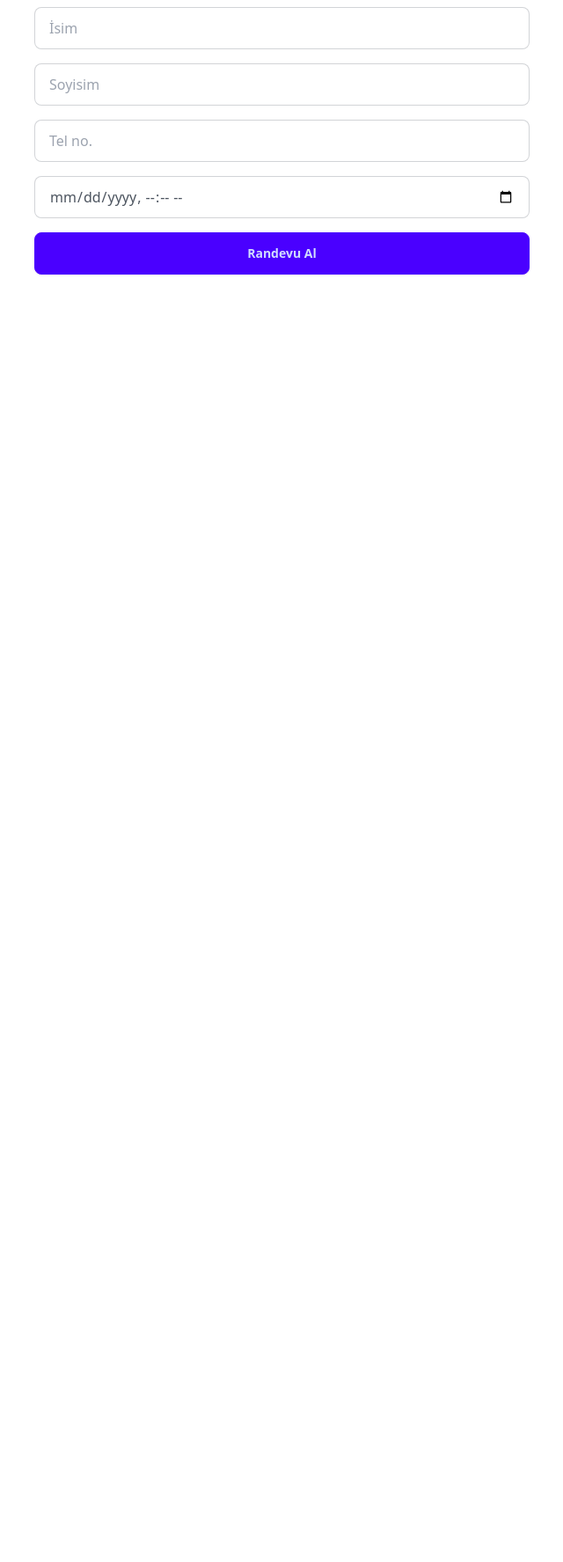
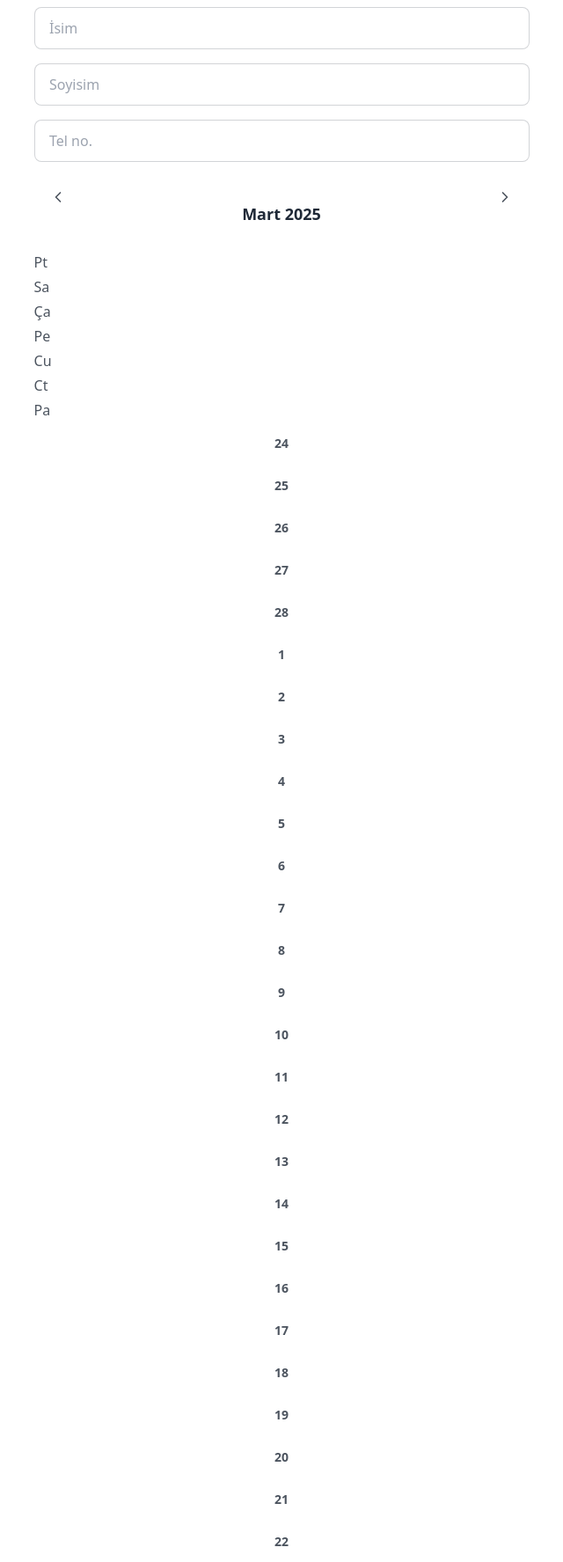
Before and after one commit to EnesPINAR/aypsikoloji, a Django app: page /appointment/ in a window 1280 px wide. Shown: the part 152-1927 px from the top of the page at 88% size, without its empty margins (320-960 px from the left). Before the commit the page ends 464 px from the top, so only its background shows below. Run offline with Django 5.2, Linux system fonts and the light colour scheme; data comes from the database, SQL or seed files in the repository; both versions use the stored data as it was after the commit.

Commit message:
TODO fix calendar grid

```diff
--- /dev/null
+++ b/appointment/forms.py
@@ -0,0 +1,35 @@
+from django import forms
+from django.utils import timezone
+from appointment.models import Appointment, AvailableTimeSlot
+
+
+class AppointmentForm(forms.ModelForm):
+    class Meta:
+        model = Appointment
+        fields = ['name', 'surname', 'phone_number', 'date_time']
+        widgets = {
+            'date_time': forms.DateTimeInput(attrs={'type': 'datetime-local'}),
+        }
+
+    def __init__(self, *args, **kwargs):
+        super().__init__(*args, **kwargs)
+        # Get available slots for date_time field
+        available_slots = []
+
+        available_time_slots = AvailableTimeSlot.objects.filter(
+            date__gte=timezone.now().date(),
+            is_active=True
+        )
+
+        for slot in available_time_slots:
+            available_slots.extend(slot.get_available_slots())
+
+        # Filter out slots that already have appointments
+        booked_slots = Appointment.objects.values_list('date_time', flat=True)
+        available_slots = [slot for slot in available_slots if slot not in booked_slots]
+
+        # Update the choices for the date_time field
+        if available_slots:
+            self.fields['date_time'].widget = forms.Select(
+                choices=[(slot.strftime('%Y-%m-%dT%H:%M'), slot.strftime('%d/%m/%Y %H:%M')) for slot in available_slots]
+            )
--- a/appointment/views.py
+++ b/appointment/views.py
@@ -1,11 +1,41 @@
+from django.shortcuts import render
 from django.contrib import messages
-from django.shortcuts import render
-from . import models
+from .forms import AppointmentForm
+from .models import AvailableTimeSlot
+from django.utils import timezone
 
-# Create your views here.
-def appointment(request):
+
+def book_appointment(request):
+    success = False
+    appointment_details = None
+
     if request.method == 'POST':
-        models.Appointment.objects.create(name=request.POST.get('name'), surname=request.POST.get('surname'), phone_number=request.POST.get('phone_number'), date_time=request.POST.get('date_time')).save()
-        messages.success(request, f"{request.POST.get('date_time').replace('T', ' ')}")
-        return render(request, 'appointment.html')
-    return render(request, 'appointment.html')
+        form = AppointmentForm(request.POST)
+        if form.is_valid():
+            appointment = form.save()
+            success = True
+            appointment_details = {
+                'name': appointment.name,
+                'surname': appointment.surname,
+                'date_time': appointment.date_time.strftime('%d/%m/%Y %H:%M'),
+            }
+            messages.success(request, "Randevunuz başarıyla oluşturuldu.")
+            # Create a new form for subsequent appointments
+            form = AppointmentForm()
+        else:
+            messages.warning(request, "Randevunuz oluşturulamadı. Lütfen tarih ve saati kontrol ediniz.")
+    else:
+        form = AppointmentForm()
+
+    # Get available dates for the calendar
+    available_dates = AvailableTimeSlot.objects.filter(
+        date__gte=timezone.now().date(),
+        is_active=True
+    ).values_list('date', flat=True).distinct()
+
+    return render(request, 'appointment.html', {
+        'form': form,
+        'available_dates': available_dates,
+        'success': success,
+        'appointment_details': appointment_details,
+    })
--- a/aypsikoloji/urls.py
+++ b/aypsikoloji/urls.py
@@ -19,14 +19,14 @@
 from django.conf import settings
 
 from home.views import index
-from appointment.views import appointment
+from appointment.views import book_appointment
 from about.views import about
 from contact.views import contact
 
 urlpatterns = [
     path('admin/', admin.site.urls),
     path('', index, name='home'),
-    path('appointment/', appointment , name='appointment'),
+    path('appointment/', book_appointment , name='appointment'),
     path('about/', about, name='about'),
     path('contact/', contact, name='contact'),
 ]
--- /dev/null
+++ b/static/js/calendar.js
@@ -0,0 +1,163 @@
+document.addEventListener('DOMContentLoaded', function() {
+  // Elements
+  const calendarDays = document.getElementById('calendar-days');
+  const currentMonthEl = document.getElementById('current-month');
+  const prevMonthBtn = document.getElementById('prev-month');
+  const nextMonthBtn = document.getElementById('next-month');
+  const timeSlots = document.getElementById('time-slots');
+  const selectedDatetimeEl = document.getElementById('selected-datetime');
+  const confirmBtn = document.getElementById('confirm-datetime');
+  const datetimeInput = document.querySelector('input[type="datetime-local"]');
+
+  // State
+  let currentDate = new Date();
+  let selectedDate = null;
+  let selectedTime = null;
+
+  // Turkish month names
+  const monthNames = [
+    'Ocak', 'Şubat', 'Mart', 'Nisan', 'Mayıs', 'Haziran',
+    'Temmuz', 'Ağustos', 'Eylül', 'Ekim', 'Kasım', 'Aralık'
+  ];
+
+  // Available dates from the server (you can populate this from your available_dates variable)
+  const availableDates = [];
+
+  // Initialize the calendar
+  function initCalendar() {
+    renderCalendar(currentDate);
+
+    // Event listeners
+    prevMonthBtn.addEventListener('click', function() {
+      currentDate.setMonth(currentDate.getMonth() - 1);
+      renderCalendar(currentDate);
+    });
+
+    nextMonthBtn.addEventListener('click', function() {
+      currentDate.setMonth(currentDate.getMonth() + 1);
+      renderCalendar(currentDate);
+    });
+
+    // Set up time slot selection
+    timeSlots.addEventListener('click', function(e) {
+      if (e.target.tagName === 'BUTTON') {
+        // Remove active class from all time slots
+        timeSlots.querySelectorAll('button').forEach(btn => {
+          btn.classList.remove('btn-active');
+        });
+
+        // Add active class to selected time slot
+        e.target.classList.add('btn-active');
+        selectedTime = e.target.textContent;
+        updateSelectedDatetime();
+      }
+    });
+
+    // Confirm button
+    confirmBtn.addEventListener('click', function() {
+      if (selectedDate && selectedTime) {
+        // Format the date for the datetime-local input
+        const [day, month, year] = selectedDate.split('/');
+        const [hours, minutes] = selectedTime.split(':');
+
+        const formattedDate = `${year}-${month.padStart(2, '0')}-${day.padStart(2, '0')}T${hours.padStart(2, '0')}:${minutes.padStart(2, '0')}`;
+        datetimeInput.value = formattedDate;
+
+        // Close the calendar (if it's a modal or dropdown)
+        // toggleCalendar();
+      }
+    });
+  }
+
+  // Render the calendar for the given month
+  function renderCalendar(date) {
+    const year = date.getFullYear();
+    const month = date.getMonth();
+
+    // Update the month display
+    currentMonthEl.textContent = `${monthNames[month]} ${year}`;
+
+    // Clear the calendar
+    calendarDays.innerHTML = '';
+
+    // Get the first day of the month
+    const firstDay = new Date(year, month, 1);
+    // Get the last day of the month
+    const lastDay = new Date(year, month + 1, 0);
+
+    // Get the day of the week of the first day (0 = Sunday, 1 = Monday, etc.)
+    let firstDayOfWeek = firstDay.getDay();
+    if (firstDayOfWeek === 0) firstDayOfWeek = 7; // Convert Sunday from 0 to 7
+
+    // Get the number of days in the previous month
+    const prevMonthLastDay = new Date(year, month, 0).getDate();
+
+    // Add days from the previous month
+    for (let i = firstDayOfWeek - 1; i > 0; i--) {
+      const dayBtn = document.createElement('button');
+      dayBtn.classList.add('btn', 'btn-sm', 'btn-ghost', 'opacity-50');
+      dayBtn.type = 'button';
+      dayBtn.textContent = prevMonthLastDay - i + 1;
+      calendarDays.appendChild(dayBtn);
+    }
+
+    // Add days of the current month
+    for (let i = 1; i <= lastDay.getDate(); i++) {
+      const dayBtn = document.createElement('button');
+      dayBtn.classList.add('btn', 'btn-sm', 'btn-ghost');
+      dayBtn.type = 'button';
+      dayBtn.textContent = i;
+
+      // Check if this day is available
+      const dateString = `${i.toString().padStart(2, '0')}/${(month + 1).toString().padStart(2, '0')}/${year}`;
+      if (isDateAvailable(dateString)) {
+        dayBtn.addEventListener('click', function() {
+          // Remove active class from all days
+          calendarDays.querySelectorAll('button').forEach(btn => {
+            btn.classList.remove('btn-active');
+          });
+
+          // Add active class to selected day
+          dayBtn.classList.add('btn-active');
+
+          // Update selected date
+          selectedDate = dateString;
+          updateSelectedDatetime();
+        });
+      } else {
+        dayBtn.classList.add('btn-disabled');
+      }
+
+      calendarDays.appendChild(dayBtn);
+    }
+
+    // Add days from the next month if needed
+    const totalDaysDisplayed = firstDayOfWeek - 1 + lastDay.getDate();
+    const remainingCells = 42 - totalDaysDisplayed; // 6 rows of 7 days
+
+    for (let i = 1; i <= remainingCells; i++) {
+      const dayBtn = document.createElement('button');
+      dayBtn.classList.add('btn', 'btn-sm', 'btn-ghost', 'opacity-50');
+      dayBtn.type = 'button';
+      dayBtn.textContent = i;
+      calendarDays.appendChild(dayBtn);
+    }
+  }
+
+  // Check if a date is available
+  function isDateAvailable(dateString) {
+    // You can implement your own logic here
+    // For now, all days are available
+    return true;
+  }
+
+  // Update the selected datetime display
+  function updateSelectedDatetime() {
+    if (selectedDate && selectedTime) {
+      selectedDatetimeEl.textContent = `${selectedDate} ${selectedTime}`;
+    }
+  }
+
+  // Initialize the calendar
+  initCalendar();
+});
--- a/templates/appointment.html
+++ b/templates/appointment.html
@@ -8,7 +8,95 @@
         <input type="text" name="name" placeholder="İsim" class="input input-bordered w-full mb-4 motion-preset-shrink" />
         <input type="text" name="surname" placeholder="Soyisim" class="input input-bordered w-full mb-4 motion-preset-shrink" />
         <input type="tel" name="phone_number" placeholder="Tel no." class="input input-bordered w-full mb-4 motion-preset-shrink" />
-        <input type="datetime-local" name="date_time" class="input input-bordered w-full mb-4 motion-preset-shrink">
+        <!-- <input type="datetime-local" name="date_time" class="input input-bordered w-full mb-4 motion-preset-shrink" onclick="this.showPicker()"> -->
+        <div class="date-time-picker">
+  <!-- Calendar Container -->
+  <div class="calendar-container bg-base-100 rounded-lg shadow-lg p-4 w-full max-w-md">
+    <!-- Month Navigation -->
+    <div class="flex justify-between items-center mb-4">
+      <button type="button" class="btn btn-sm btn-ghost" id="prev-month">
+        <svg xmlns="http://www.w3.org/2000/svg" width="20" height="20" viewBox="0 0 24 24" fill="none" stroke="currentColor" stroke-width="2" stroke-linecap="round" stroke-linejoin="round"><path d="m15 18-6-6 6-6"/></svg>
+      </button>
+      <h3 class="text-lg font-bold" id="current-month">Mart 2025</h3>
+      <button type="button" class="btn btn-sm btn-ghost" id="next-month">
+        <svg xmlns="http://www.w3.org/2000/svg" width="20" height="20" viewBox="0 0 24 24" fill="none" stroke="currentColor" stroke-width="2" stroke-linecap="round" stroke-linejoin="round"><path d="m9 18 6-6-6-6"/></svg>
+      </button>
+    </div>
+
+    <!-- Days of Week -->
+    <div class="grid grid-cols-7 gap-1 mb-2">
+      <div class="text-center font-medium text-sm">Pt</div>
+      <div class="text-center font-medium text-sm">Sa</div>
+      <div class="text-center font-medium text-sm">Ça</div>
+      <div class="text-center font-medium text-sm">Pe</div>
+      <div class="text-center font-medium text-sm">Cu</div>
+      <div class="text-center font-medium text-sm">Ct</div>
+      <div class="text-center font-medium text-sm">Pa</div>
+    </div>
+
+    <!-- Calendar Grid -->
+    <div class="grid grid-cols-7 gap-1" id="calendar-days">
+      <!-- Days will be generated by JavaScript -->
+      <button type="button" class="btn btn-sm btn-ghost opacity-50">25</button>
+      <button type="button" class="btn btn-sm btn-ghost opacity-50">26</button>
+      <button type="button" class="btn btn-sm btn-ghost opacity-50">27</button>
+      <button type="button" class="btn btn-sm btn-ghost opacity-50">28</button>
+      <button type="button" class="btn btn-sm btn-ghost">1</button>
+      <button type="button" class="btn btn-sm btn-ghost">2</button>
+      <button type="button" class="btn btn-sm btn-ghost">3</button>
+      <button type="button" class="btn btn-sm btn-ghost">4</button>
+      <button type="button" class="btn btn-sm btn-ghost">5</button>
+      <button type="button" class="btn btn-sm btn-ghost">6</button>
+      <button type="button" class="btn btn-sm btn-ghost">7</button>
+      <button type="button" class="btn btn-sm btn-ghost">8</button>
+      <button type="button" class="btn btn-sm btn-ghost">9</button>
+      <button type="button" class="btn btn-sm btn-ghost">10</button>
+      <button type="button" class="btn btn-sm btn-ghost">11</button>
+      <button type="button" class="btn btn-sm btn-ghost">12</button>
+      <button type="button" class="btn btn-sm btn-ghost btn-active">13</button>
+      <button type="button" class="btn btn-sm btn-ghost">14</button>
+      <button type="button" class="btn btn-sm btn-ghost">15</button>
+      <button type="button" class="btn btn-sm btn-ghost">16</button>
+      <button type="button" class="btn btn-sm btn-ghost">17</button>
+      <button type="button" class="btn btn-sm btn-ghost">18</button>
+      <button type="button" class="btn btn-sm btn-ghost">19</button>
+      <button type="button" class="btn btn-sm btn-ghost">20</button>
+      <button type="button" class="btn btn-sm btn-ghost">21</button>
+      <button type="button" class="btn btn-sm btn-ghost">22</button>
+      <button type="button" class="btn btn-sm btn-ghost">23</button>
+      <button type="button" class="btn btn-sm btn-ghost">24</button>
+      <button type="button" class="btn btn-sm btn-ghost">25</button>
+      <button type="button" class="btn btn-sm btn-ghost">26</button>
+      <button type="button" class="btn btn-sm btn-ghost">27</button>
+      <button type="button" class="btn btn-sm btn-ghost">28</button>
+      <button type="button" class="btn btn-sm btn-ghost">29</button>
+      <button type="button" class="btn btn-sm btn-ghost">30</button>
+      <button type="button" class="btn btn-sm btn-ghost">31</button>
+    </div>
+
+    <!-- Time Selector -->
+    <div class="mt-4">
+      <h4 class="text-md font-medium mb-2">Saat Seçin</h4>
+      <div class="grid grid-cols-4 gap-2" id="time-slots">
+        <button type="button" class="btn btn-sm btn-outline">09:00</button>
+        <button type="button" class="btn btn-sm btn-outline">10:00</button>
+        <button type="button" class="btn btn-sm btn-outline btn-active">11:00</button>
+        <button type="button" class="btn btn-sm btn-outline">12:00</button>
+        <button type="button" class="btn btn-sm btn-outline">13:00</button>
+        <button type="button" class="btn btn-sm btn-outline">14:00</button>
+        <button type="button" class="btn btn-sm btn-outline">15:00</button>
+        <button type="button" class="btn btn-sm btn-outline">16:00</button>
+      </div>
+    </div>
+
+    <!-- Confirm Button -->
+    <div class="mt-4">
+      <button type="button" class="btn btn-primary w-full" id="confirm-datetime">Onayla</button>
+    </div>
+  </div>
+</div>
+
+
         <button type="submit" class="btn btn-primary w-full motion-preset-shrink">
             Randevu Al
         </button>
@@ -17,10 +105,15 @@
         {% for message in messages %}
         <dialog id="modal_success" class="modal modal-bottom sm:modal-middle modal-open">
           <div class="modal-box">
-            <h3 class="text-lg font-bold">Randevun Kaydedildi!</h3>
-            <p class="pb-4"><p class="text-success">{{ message }}</p> tarihli randevunuz kayıt edilmiştir.</p>
-            <p class="pb-4">Randevunuza onay verilmesi durumunda sizinle iletişime geçilecektir.</p>
-            <p class="pb-4">Olası bir randevu iptali için iletişime geçebilirsiniz.</p>
+            {% if message.tags == 'warning' %}
+                <h3 class="text-lg font-bold">Randevunuz Başarısız!</h3>
+                <p class="pb-4"><p class="text-warning">{{ message }}</p>
+            {% elif message.tags == 'success' %}
+                <h3 class="text-lg font-bold">Randevunuz Kaydedildi!</h3>
+                <p class="pb-4"><p class="text-success">{{ message }}</p> {{ appointment_details.date_time }} tarihli randevunuz kayıt edilmiştir.</p>
+                <p class="pb-4">Randevunuza onay verilmesi durumunda sizinle iletişime geçilecektir.</p>
+                <p class="pb-4">Olası bir randevu iptali için iletişime geçebilirsiniz.</p>
+            {% endif %}
             <div class="modal-action">
               <form method="dialog">
                 <button class="btn" id="success_modal_close">Tamam</button>
@@ -32,3 +125,7 @@
     {% endif %}
 </main>
 {% endblock %}
+
+{% block scripts %}
+    <script src="{% static 'js/calendar.js' %}"></script>
+{% endblock %}
--- a/templates/base.html
+++ b/templates/base.html
@@ -8,6 +8,7 @@
     <link rel="icon" type="image/x-icon" href="{% static 'favicon/favicon.ico' %}">
     <link rel="stylesheet" href="{% static 'css/style.css' %}">
     <script src="{% static 'js/modal.js' %}" defer></script>
+    {% block scripts %}{% endblock %}
 </head>
 <body>
     <div class="navbar bg-base-100">
```
Also changed, not shown: appointment/admin.py (+19 -3 lines), appointment/models.py (+100 -5 lines), db.sqlite3.
